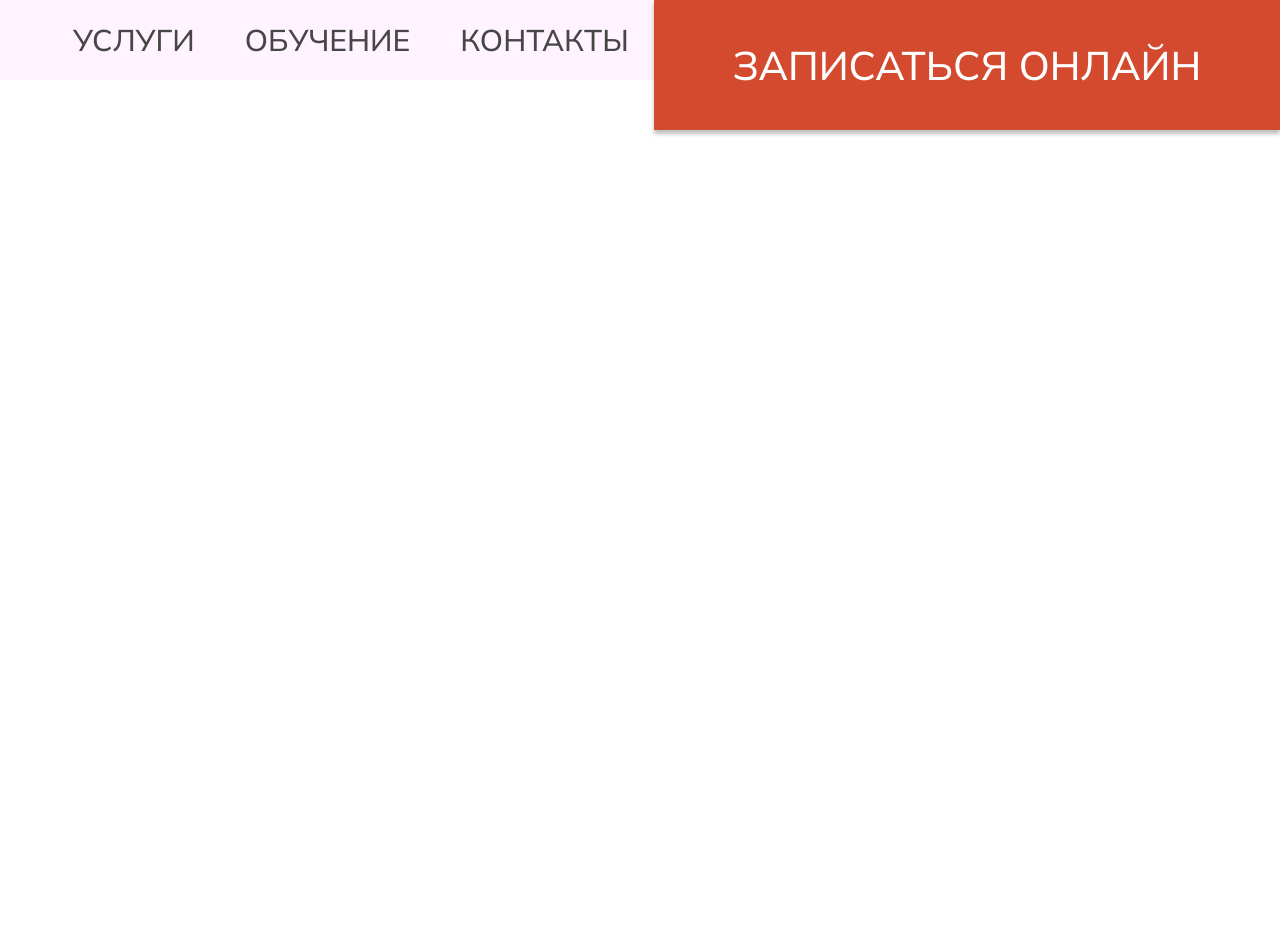
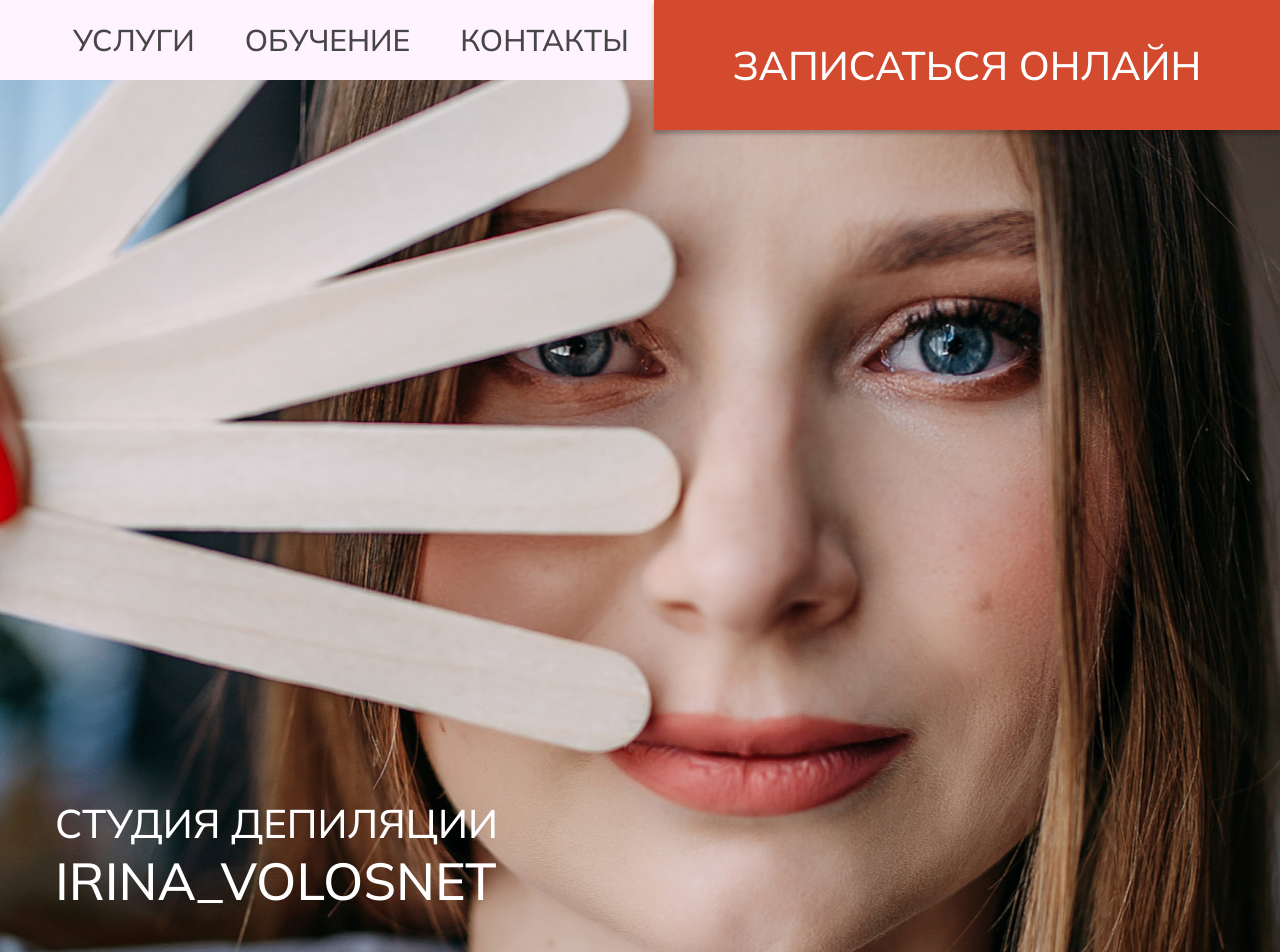
Before and after one commit to Alex-Gal/waxing-irina-volosnet, a React (Create React App) app: page / in a window 1280 px wide. Shown: the top 952 px of the page. Before the commit the page ends 800 px from the top, so only its background shows below. Built offline with nearby package versions, Linux system fonts and the light colour scheme.

Commit message:
Create MainBlock

```diff
--- a/src/components/MainPage/Footer/Footer.jsx
+++ b/src/components/MainPage/Footer/Footer.jsx
@@ -1,4 +1,6 @@
 import React from 'react'
+
+import './Footer.scss'
 
 export const Footer = () => {
     return (
--- a/src/components/MainPage/Header/Header.jsx
+++ b/src/components/MainPage/Header/Header.jsx
@@ -1,4 +1,5 @@
 import React from 'react'
+
 import './Header.scss'
 
 export const Header = () => {
@@ -15,7 +16,6 @@ export const Header = () => {
                         <button onClick={() => window.open('https://dikidi.net/448067', '_blank')} className='header__button'>Записаться онлайн</button>
                     </div>
                 </nav>
-
             </div>
         </div>
     )
--- a/src/components/MainPage/Header/Header.scss
+++ b/src/components/MainPage/Header/Header.scss
@@ -2,7 +2,6 @@
     height: 80px;
     background: #FEF3FF;
     font-family: 'Mulish', sans-serif;
-    // border: 1px solid red;
 
     .header__nav {
         display: flex;
@@ -11,13 +10,10 @@
         align-items: center;
         padding-top: 25px;
 
-        // border: 1px solid green;
-
         .nav__menu {
             margin-left: 18px;
             display: flex;
             justify-content: space-between;
-            // border: 1px solid yellow;
 
             .menu__link {
                 text-decoration: none;
@@ -32,24 +28,21 @@
 
     .header__button {
         position: absolute;
-        // width: 500px;
-        // height: 70px;
         width: 626px;
         height: 130px;
-        right: 0;
+        right: 0px;
         top: 0px;
         border: none;
+        z-index: 10;
 
         background: #D34A2E;
         box-shadow: 0px 4px 4px rgba(0, 0, 0, 0.25);
 
         font-family: 'Mulish';
-        font-style: normal;
         font-weight: 500;
         font-size: 40px;
         line-height: 50px;
         text-transform: uppercase;
-
         color: #FFFFFF;
     }
 }
--- /dev/null
+++ b/src/components/MainPage/MainBlock/MainBlock.jsx
@@ -0,0 +1,16 @@
+import React from 'react'
+
+import './MainBlock.scss'
+
+export const MainBlock = () => {
+    return (
+        <div className='main-block'>
+            <div className="container">
+                <div className='main-block__title'>
+                    <h1>Студия депиляции</h1>
+                    <h2>irina_volosnet</h2>
+                </div>
+            </div>
+        </div>
+    )
+}
--- /dev/null
+++ b/src/components/MainPage/MainBlock/MainBlock.scss
@@ -0,0 +1,31 @@
+@mixin title_font {
+    font-family: 'Mulish';
+    font-weight: 500;
+    color: #FFFFFF;
+    text-transform: uppercase;
+}
+
+.main-block {
+    position: relative;
+    top: 0;
+    width: 100%;
+    background: url('../../../images/main_face.jpg') no-repeat scroll center;
+    background-size: cover;
+    z-index: 0;
+
+    .main-block__title {
+        padding: 718px 0 76px 0;
+    }
+
+    .main-block__title>h1 {
+        @include title_font;
+        font-size: 40px;
+        line-height: 50px;
+    }
+
+    .main-block__title>h2 {
+        @include title_font;
+        font-size: 52px;
+        line-height: 65px;
+    }
+}
--- a/src/components/MainPage/MainPage.jsx
+++ b/src/components/MainPage/MainPage.jsx
@@ -1,6 +1,7 @@
 import React from 'react'
 import { Header } from './Header/Header'
 import { Footer } from './Footer/Footer'
+import { MainBlock } from './MainBlock/MainBlock'
 
 import './MainPage.scss'
 
@@ -9,6 +10,7 @@ export const MainPage = () => {
         <>
             <Header />
             <main className='main'>
+                <MainBlock />
             </main>
             <Footer />
         </>
```
